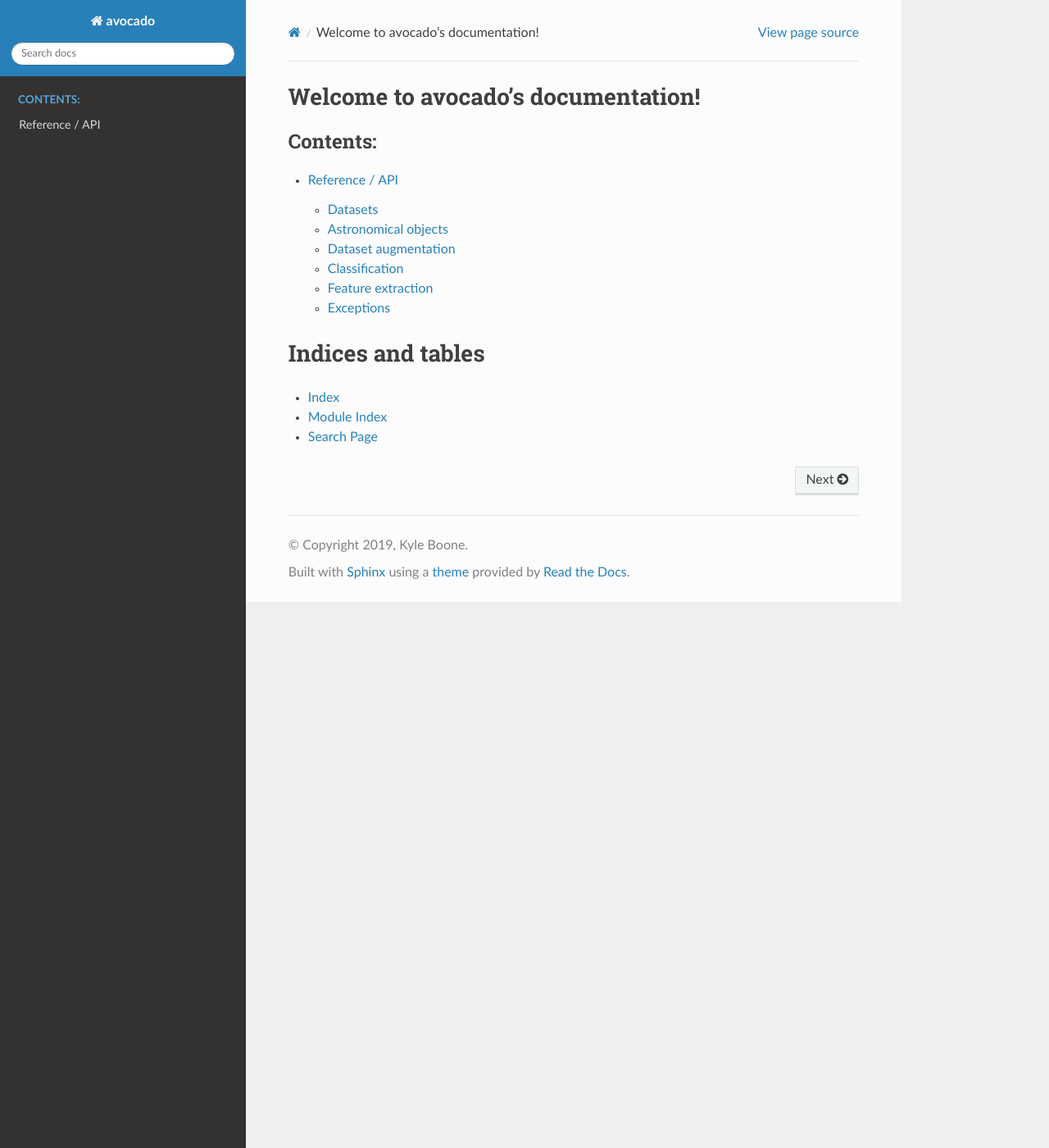
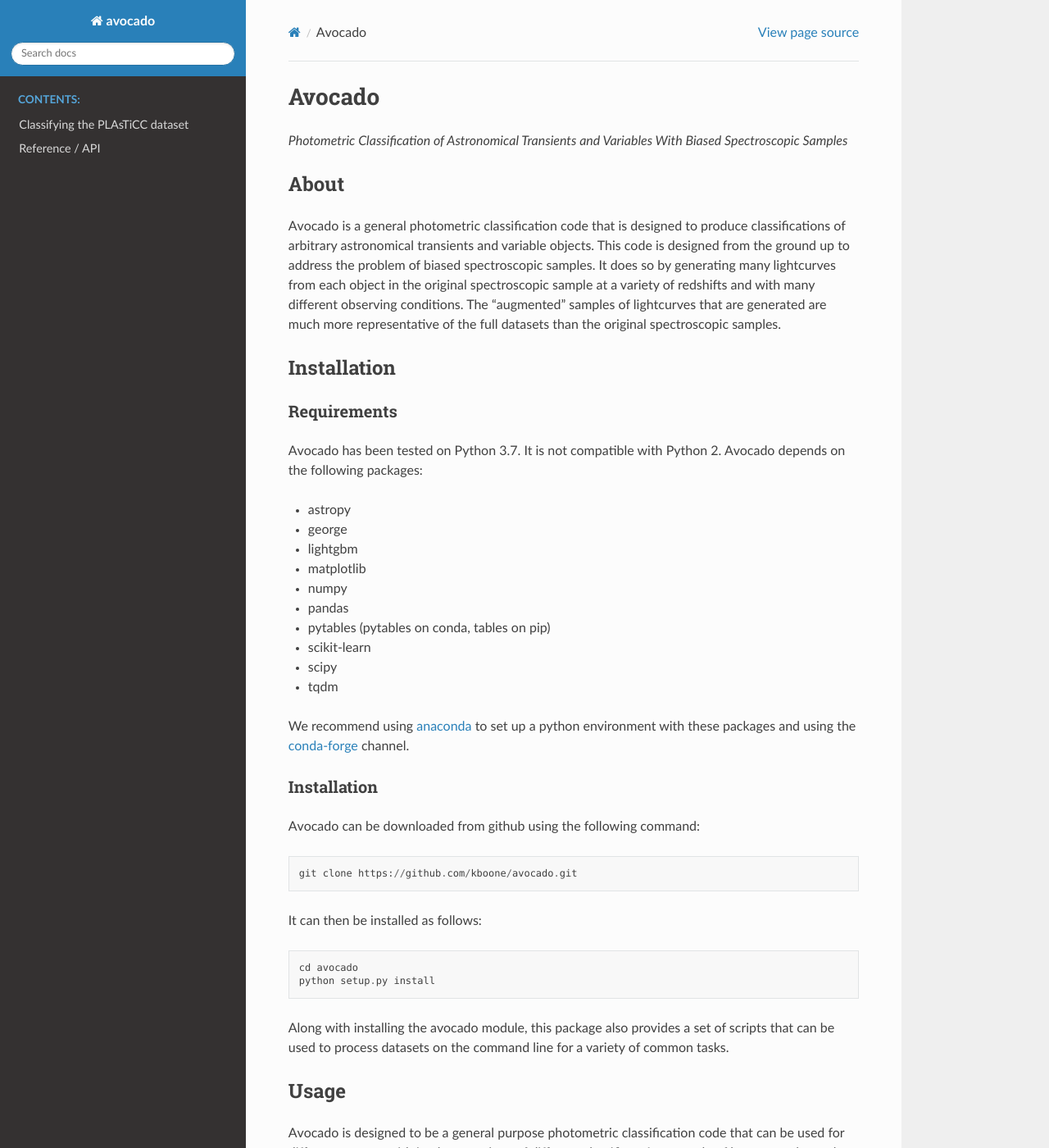
Before and after one commit to kboone/avocado, a Sphinx documentation site: the page built from docs/index.rst, in a window 1280 px wide and 1400 px high. Shown: the whole window at 82% size. Built offline with Sphinx 7.4.7 and the Read the Docs theme 2.0.0, drawn with Linux system fonts in a browser that asks for light colours; some of the changed text lies outside the part shown.

Commit message:
Add PLAsTiCC classification instructions to documentation

```diff
--- a/docs/index.rst
+++ b/docs/index.rst
@@ -3,13 +3,81 @@
    You can adapt this file completely to your liking, but it should at least
    contain the root `toctree` directive.
 
-Welcome to avocado's documentation!
-===================================
+Avocado
+=======
+
+*Photometric Classification of Astronomical Transients and Variables With
+Biased Spectroscopic Samples*
+
+About
+-----
+
+Avocado is a general photometric classification code that is designed to
+produce classifications of arbitrary astronomical transients and variable
+objects. This code is designed from the ground up to address the problem of
+biased spectroscopic samples. It does so by generating many lightcurves from
+each object in the original spectroscopic sample at a variety of redshifts and
+with many different observing conditions. The "augmented" samples of
+lightcurves that are generated are much more representative of the full
+datasets than the original spectroscopic samples.
+
+.. _installation:
+
+Installation
+------------
+
+Requirements
+............
+
+Avocado has been tested on Python 3.7. It is not compatible with Python 2.
+Avocado depends on the following packages:
+
+- astropy
+- george
+- lightgbm
+- matplotlib
+- numpy
+- pandas
+- pytables (pytables on conda, tables on pip)
+- scikit-learn
+- scipy
+- tqdm
+
+We recommend using `anaconda <https://www.anaconda.com/distribution/>`_ to
+set up a python environment with these packages and using the
+`conda-forge <https://conda-forge.org/>`_ channel.
+
+Installation
+............
+
+Avocado can be downloaded from github using the following command: ::
+
+    git clone https://github.com/kboone/avocado.git
+
+It can then be installed as follows: ::
+
+    cd avocado
+    python setup.py install
+
+Along with installing the avocado module, this package also provides a set of
+scripts that can be used to process datasets on the command line for a variety
+of common tasks.
+
+Usage
+-----
+
+Avocado is designed to be a general purpose photometric classification code
+that can be used for different surveys with implementations of different
+classifiers. An example of how avocado can be applied to the PLAsTiCC dataset
+using a LightGBM classifier can be seen in TODO: DOCUMENTATION.
+
+
 
 .. toctree::
    :maxdepth: 2
    :caption: Contents:
 
+   plasticc
    reference
 
 Indices and tables
```
Also changed, not shown: README.md (+8 -141 lines), docs/plasticc.rst (added, +159 -0 lines), 1 other file.
